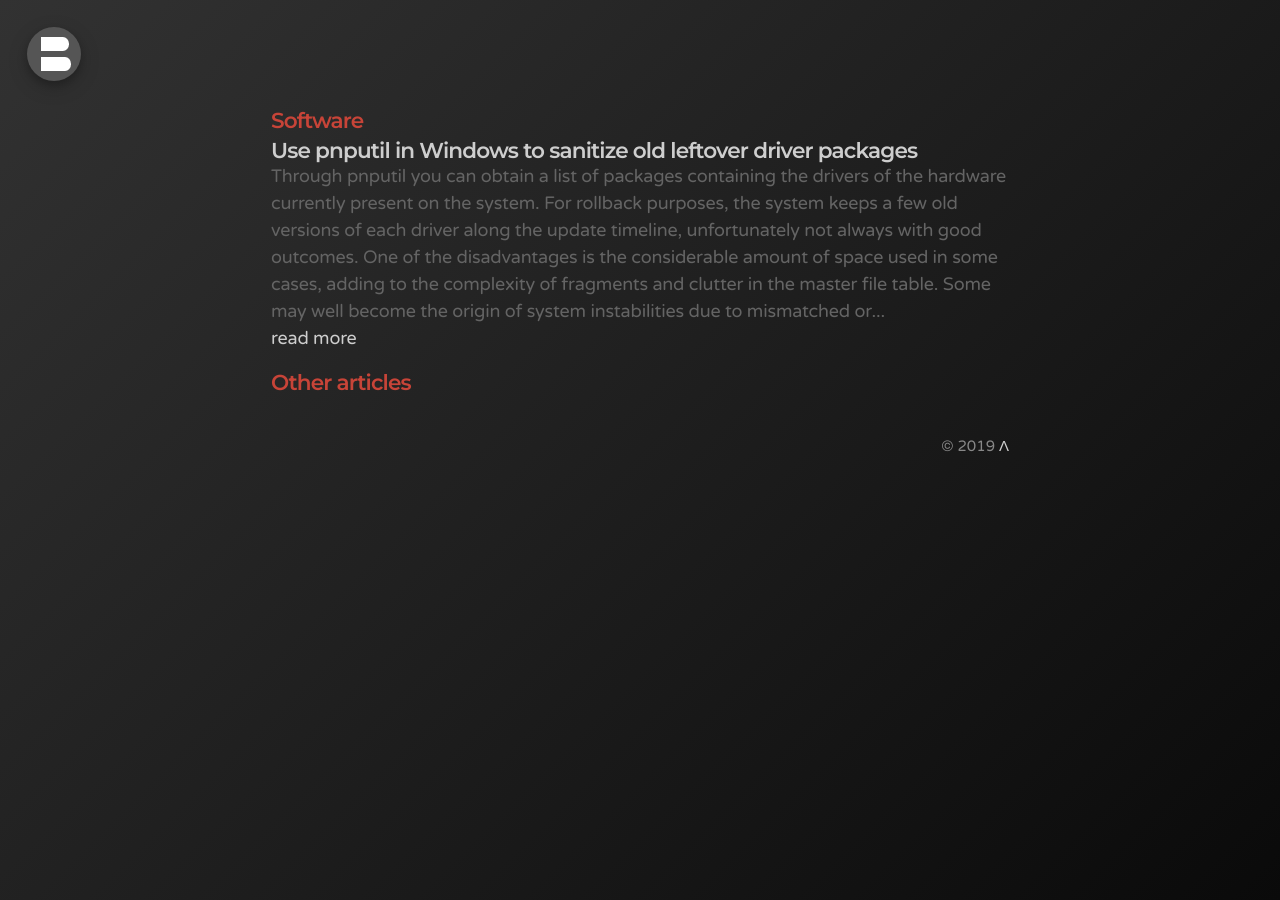
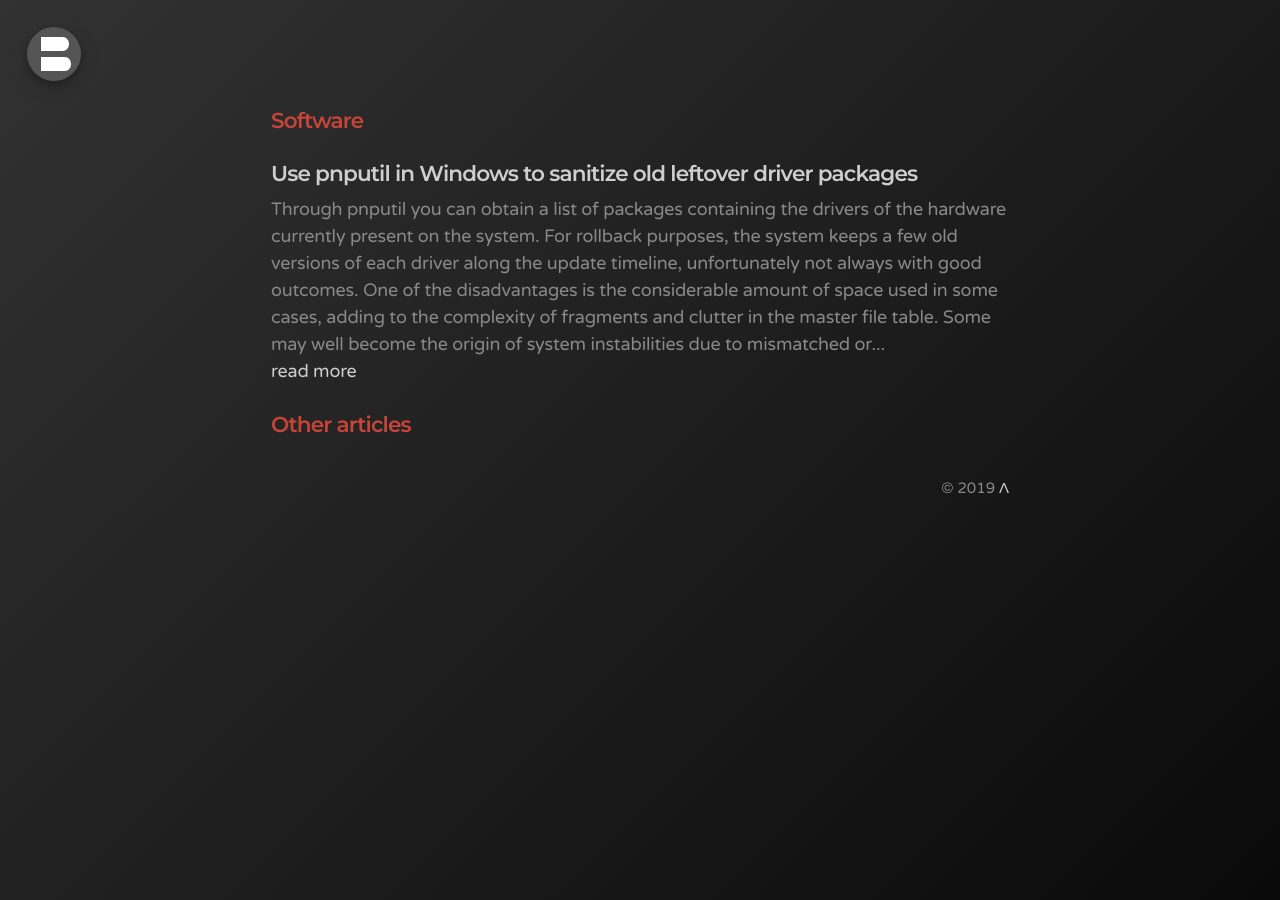
Before and after one commit to bonina/bonina.github.io, a Jekyll site: the page built from software.md, in a window 1280 px wide. Built offline with Jekyll 4.4.1, drawn with Linux system fonts in a browser that asks for light colours.

Commit message:
Update software.md

```diff
--- a/software.md
+++ b/software.md
@@ -5,8 +5,8 @@
 ---
 
 {% for post in site.categories.Software limit: 3 %}
-  <article class="post-categories">
-    <h1 class="post-title">
+  <article class="categories">
+    <h1 class="post-title-categories">
       <a href="{{ site.baseurl }}{{ post.url }}">{{ post.title }}</a>
     </h1>
     {% assign ncut = 500 %}
@@ -18,9 +18,9 @@
   </article>
 {% endfor %}
 
-<h1 class="page-title categories-other">Other articles</h1>
+<h1 class="page-title categories">Other articles</h1>
 {% for post in site.categories.Software limit: 10 offset: 3 %}
-  <article class="post-categories">
+  <article class="categories-categories">
     <h1 class="post-title">
       <a href="{{ site.baseurl }}{{ post.url }}">{{ post.title }}</a>
     </h1>
```
